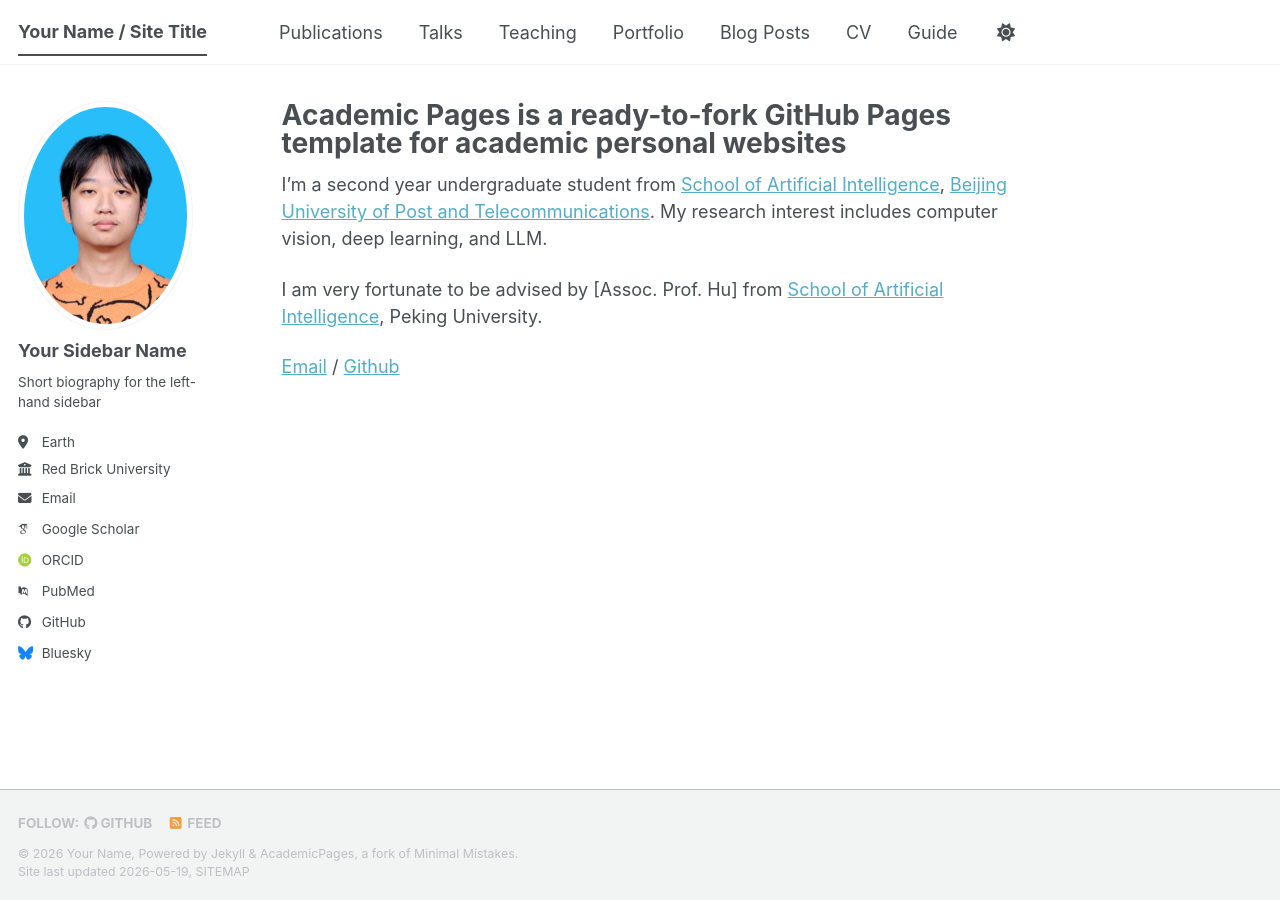
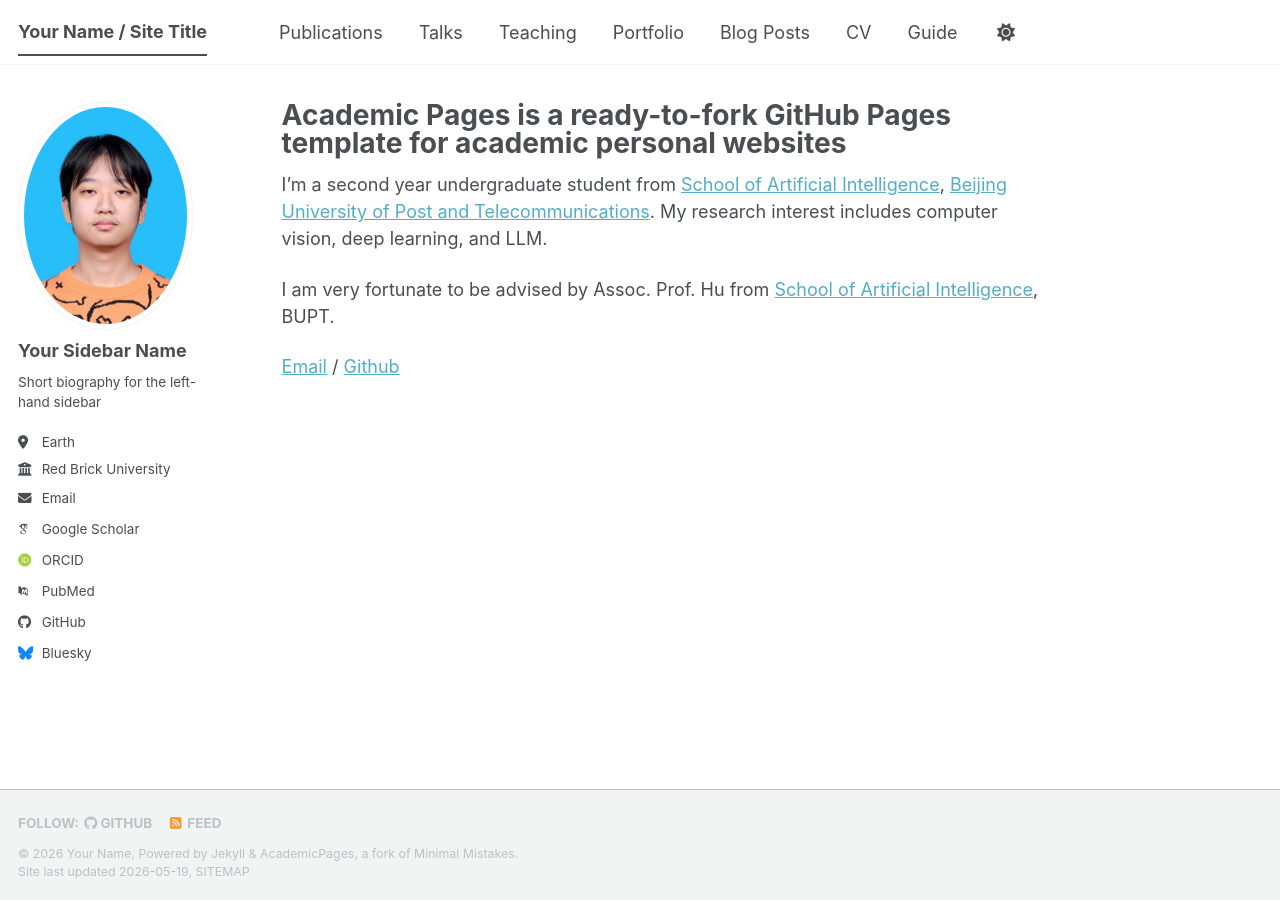
Before and after one commit to sakura073/Wenbin-Huo, a Jekyll site: the page built from _pages/about.md, in a window 1280 px wide. Built offline with Jekyll 4.4.1, drawn with Linux system fonts in a browser that asks for light colours; some web fonts are replaced; a script bundle is joined from its source files by our own code; library files that are not in the unit come from our copies.

Commit message:
Update about.md

```diff
--- a/_pages/about.md
+++ b/_pages/about.md
@@ -9,6 +9,6 @@ redirect_from:
 
 I'm a second year undergraduate student from [School of Artificial Intelligence](https://ai.bupt.edu.cn/), [Beijing University of Post and Telecommunications](https://ai.bupt.edu.cn/index.htm). My research interest includes computer vision, deep learning, and LLM.
 
-I am very fortunate to be advised by [Assoc. Prof. Hu] from [School of Artificial Intelligence](https://ai.bupt.edu.cn/), Peking University.
+I am very fortunate to be advised by Assoc. Prof. Hu from [School of Artificial Intelligence](https://ai.bupt.edu.cn/), BUPT.
 
 [Email](hwb@bupt.edu.cn) / [Github](https://github.com/sakura073)
```
